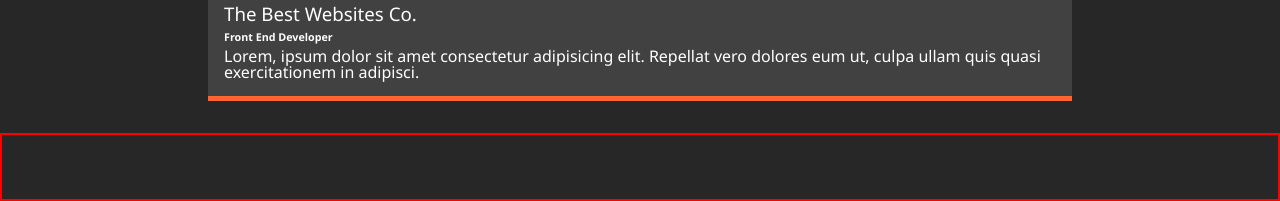
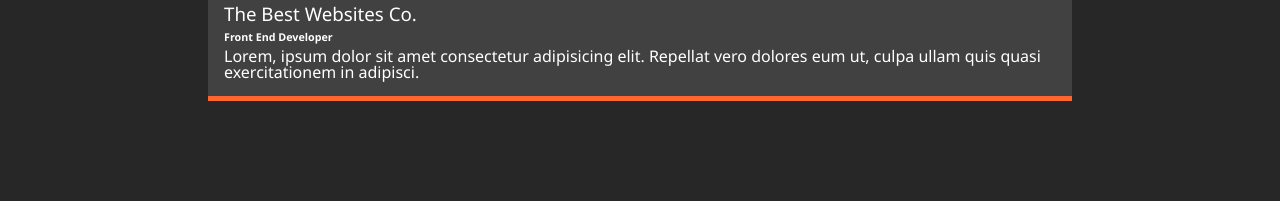
Before and after one commit to hasanyilbat/HTML-SCSS-Portfolio-Website, a plain HTML site: page about.html in a window 1280 px wide. Shown: the part 817-1018 px from the top of the page. Drawn offline with Linux system fonts and the light colour scheme.

Commit message:
last fixes

```diff
--- a/scss/components/_footer.scss
+++ b/scss/components/_footer.scss
@@ -9,7 +9,6 @@
 }
 
 footer.horizontal {
-  //   border: 2px solid red;
   height: 10vh;
   display: flex;
   justify-content: space-between;
@@ -19,7 +18,6 @@ footer.horizontal {
 }
 
 footer.vertical {
-  border: 2px solid red;
   display: flex;
   justify-content: space-between;
   align-items: flex-end;
--- a/scss/pages/_home.scss
+++ b/scss/pages/_home.scss
@@ -3,7 +3,6 @@
 }
 
 .home {
-  // border: 2px solid red;
   height: 80vh;
   display: flex;
   text-align: center;
```
Also changed, not shown: css/main.css, 1 other file.
